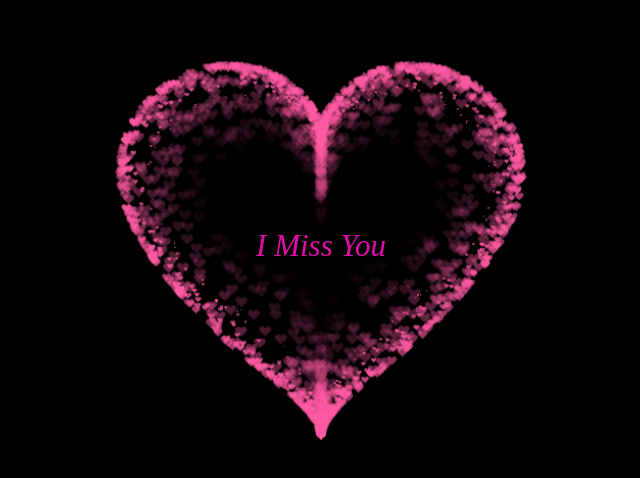
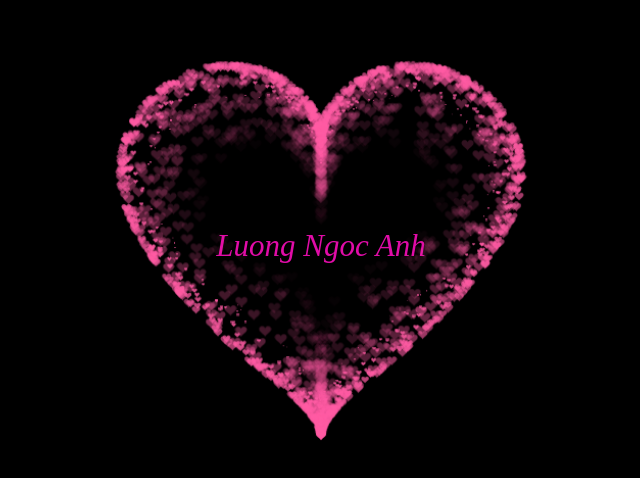
Before and after one commit to PhieuWiKi/heart, a plain HTML site: page index.html in a window 1280 px wide. Shown: the part 152-630 px from the top of the page, without its empty margins (319-959 px from the left). Drawn offline with Linux system fonts and the light colour scheme.

Commit message:
Update index.html

```diff
--- a/index.html
+++ b/index.html
@@ -339,7 +339,7 @@
         justify-content: center;
         margin-bottom: 5px;
         text-align: center;">
-        I Miss You
+        Luong Ngoc Anh
     </div>
     </a>
 </BODY>
```
